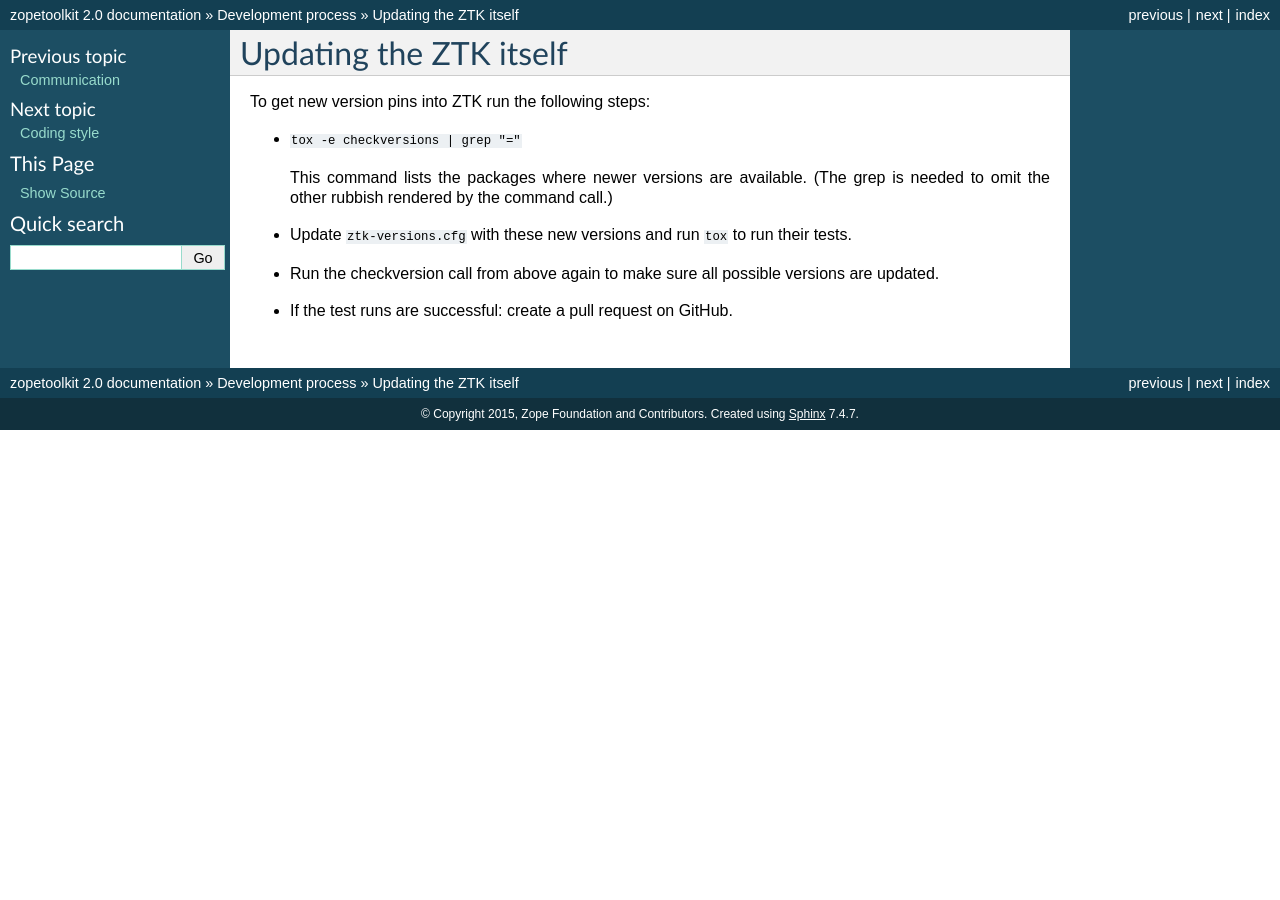
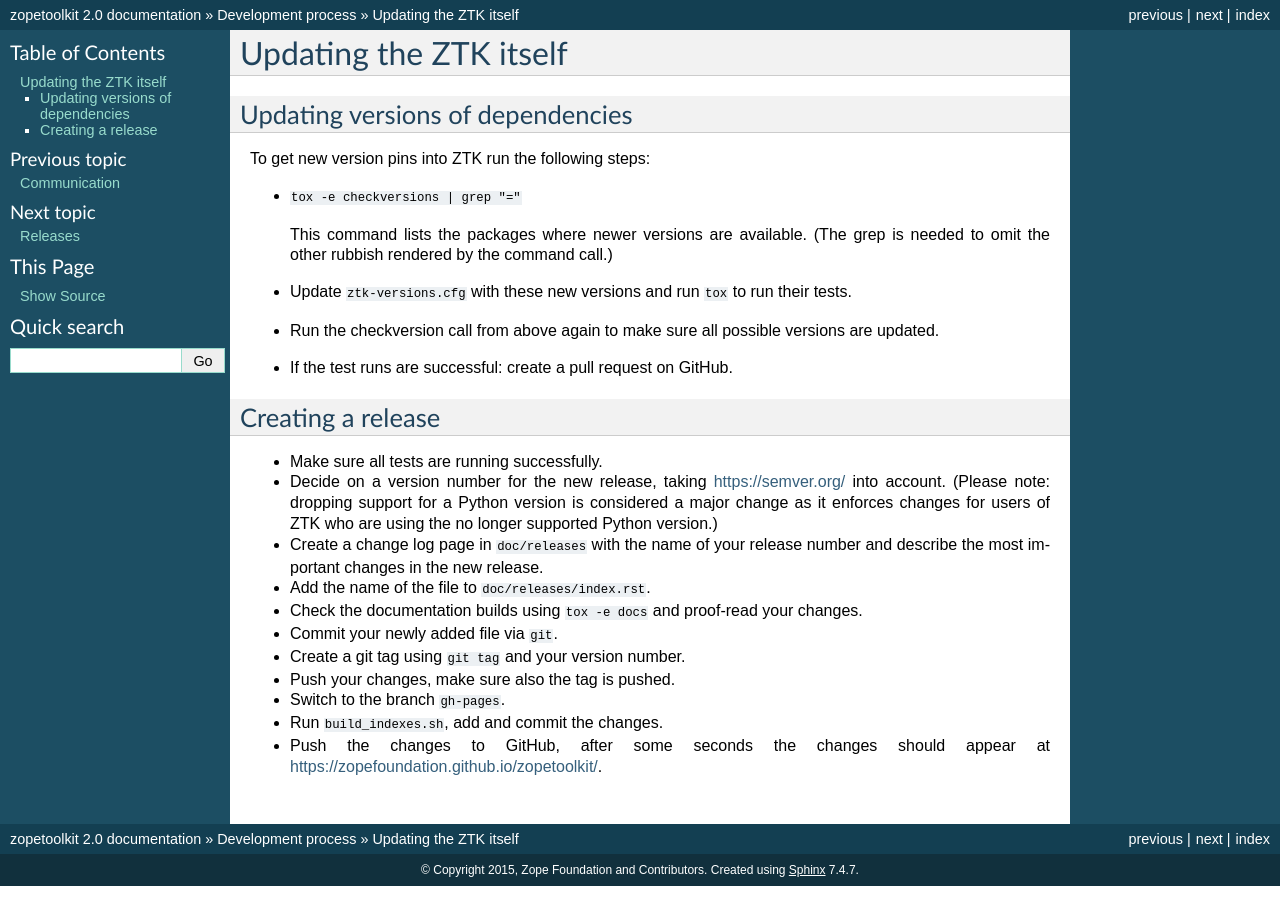
Before and after one commit to zopefoundation/zopetoolkit, a Sphinx documentation site: the page built from docs/process/updating-ztk.rst, in a window 1280 px wide. Built offline with Sphinx 7.4.7, drawn with Linux system fonts in a browser that asks for light colours.

```diff
--- a/docs/index.rst
+++ b/docs/index.rst
@@ -41,5 +41,6 @@ Documentation
 
    about
    process/index
+   releases/index
    codingstyle/index
    attic/index
--- a/docs/process/updating-ztk.rst
+++ b/docs/process/updating-ztk.rst
@@ -1,5 +1,8 @@
 Updating the ZTK itself
 =======================
+
+Updating versions of dependencies
+---------------------------------
 
 To get new version pins into ZTK run the following steps:
 
@@ -12,3 +15,24 @@ To get new version pins into ZTK run the following steps:
 * Run the checkversion call from above again to make sure all possible versions
   are updated.
 * If the test runs are successful: create a pull request on GitHub.
+
+Creating a release
+------------------
+
+* Make sure all tests are running successfully.
+* Decide on a version number for the new release, taking https://semver.org/
+  into account. (Please note: dropping support for a Python version is
+  considered a major change as it enforces changes for users of ZTK who are
+  using the no longer supported Python version.)
+* Create a change log page in ``doc/releases`` with the name of your release
+  number and describe the most important changes in the new release.
+* Add the name of the file to ``doc/releases/index.rst``.
+* Check the documentation builds using ``tox -e docs`` and proof-read your
+  changes.
+* Commit your newly added file via ``git``.
+* Create a git tag using ``git tag`` and your version number.
+* Push your changes, make sure also the tag is pushed.
+* Switch to the branch ``gh-pages``.
+* Run ``build_indexes.sh``, add and commit the changes.
+* Push the changes to GitHub, after some seconds the changes should appear at
+  https://zopefoundation.github.io/zopetoolkit/.
```
Also changed, not shown: docs/attic/releases/index.rst (+3 -4 lines), docs/releases/2.0.rst (added, +21 -0 lines), docs/releases/index.rst (added, +11 -0 lines).
